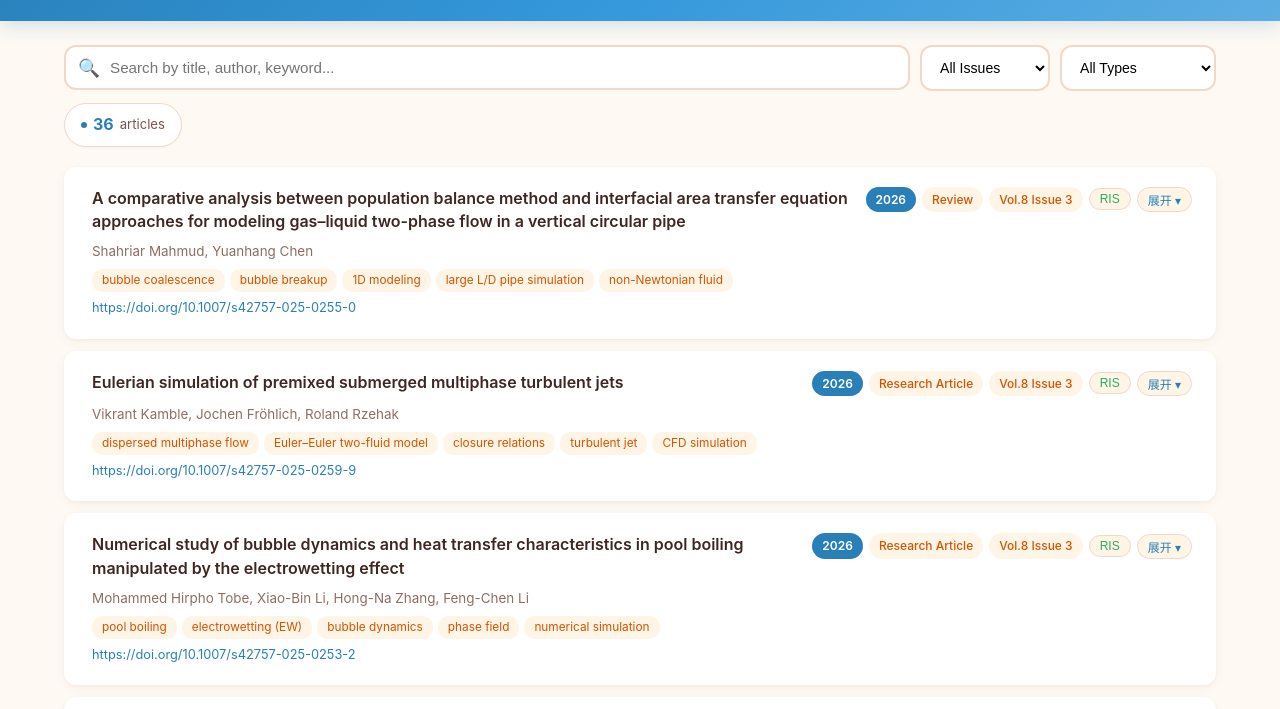
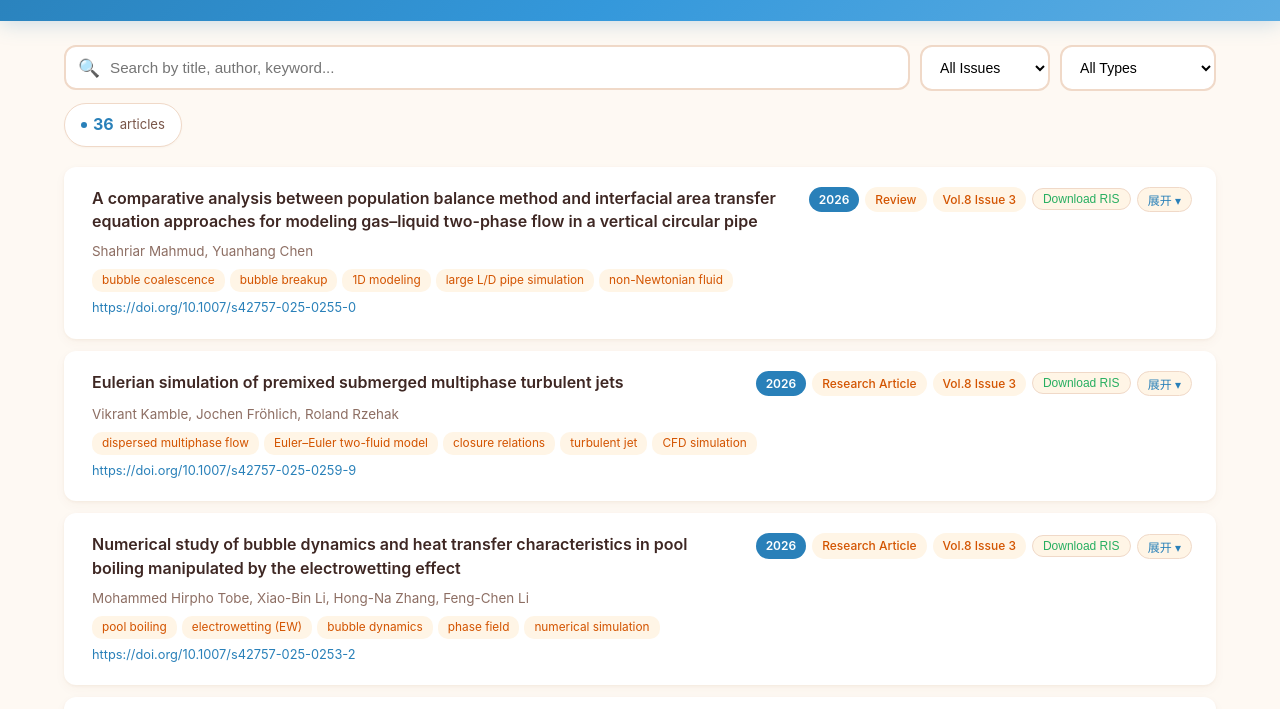
Before and after one commit to LY19870710/Experimental-and-Computational-Multiphase-Flow, a plain HTML site: page index.html in a window 1280 px wide. Shown: the part 91-800 px from the top of the page. Drawn offline with Linux system fonts and the light colour scheme.

Commit message:
Show 'Download RIS' text on button

```diff
--- a/index.html
+++ b/index.html
@@ -546,7 +546,7 @@ function render() {
           <span class="badge-year">2026</span>
           ${a.type ? `<span class="badge-type">${esc(a.type)}</span>` : ''}
           ${volIssue ? `<span class="badge-type">${esc(volIssue)}</span>` : ''}
-          ${a.doi ? `<button class="btn-expand" style="color:#27ae60" onclick="event.stopPropagation();downloadRIS(${i})">RIS</button>` : ''}
+          ${a.doi ? `<button class="btn-expand" style="color:#27ae60" onclick="event.stopPropagation();downloadRIS(${i})">Download RIS</button>` : ''}
           <button class="btn-expand" onclick="event.stopPropagation();toggle(this.closest('.card'))">展开 ▾</button>
         </div>
       </div>
```
